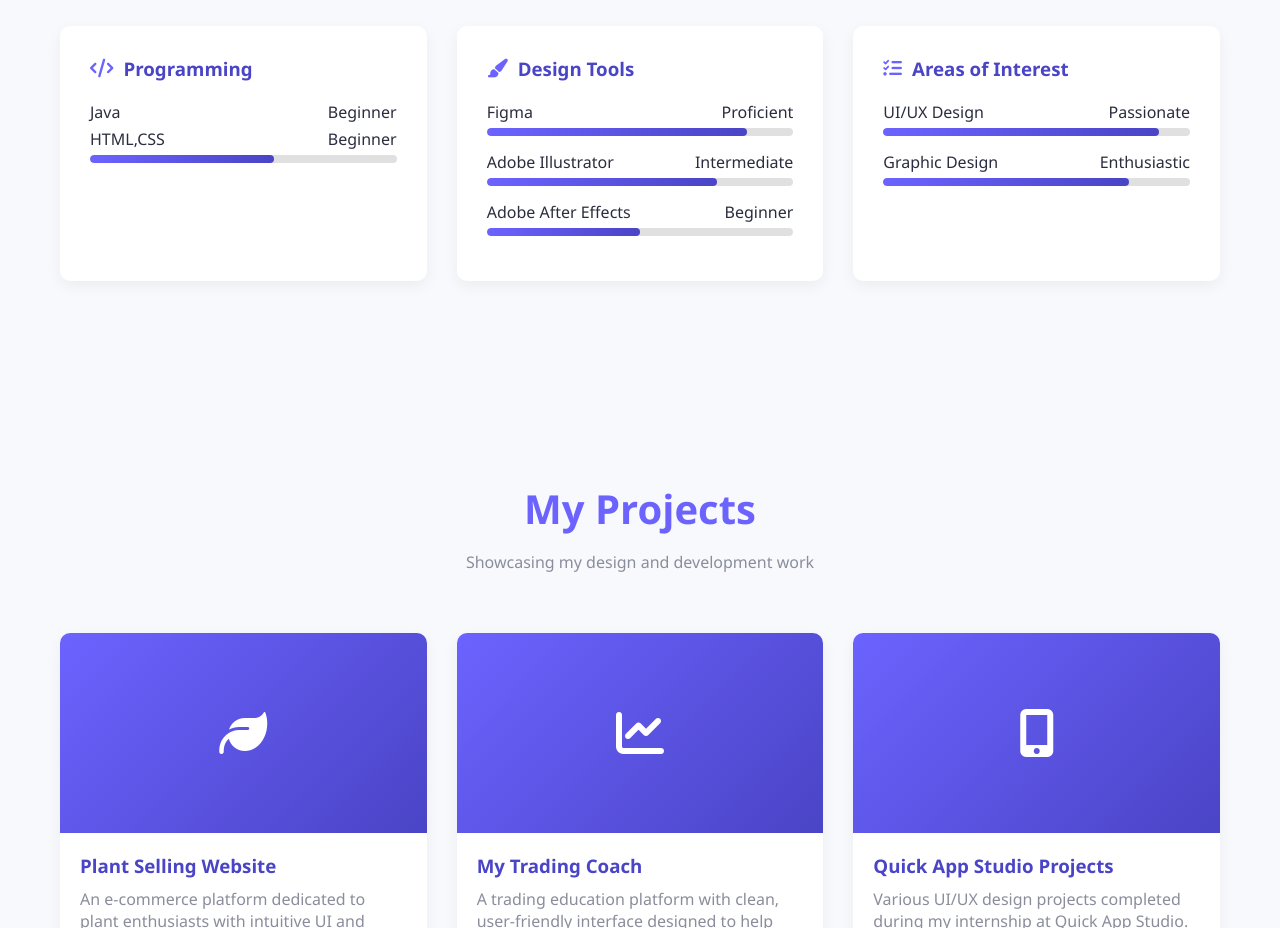
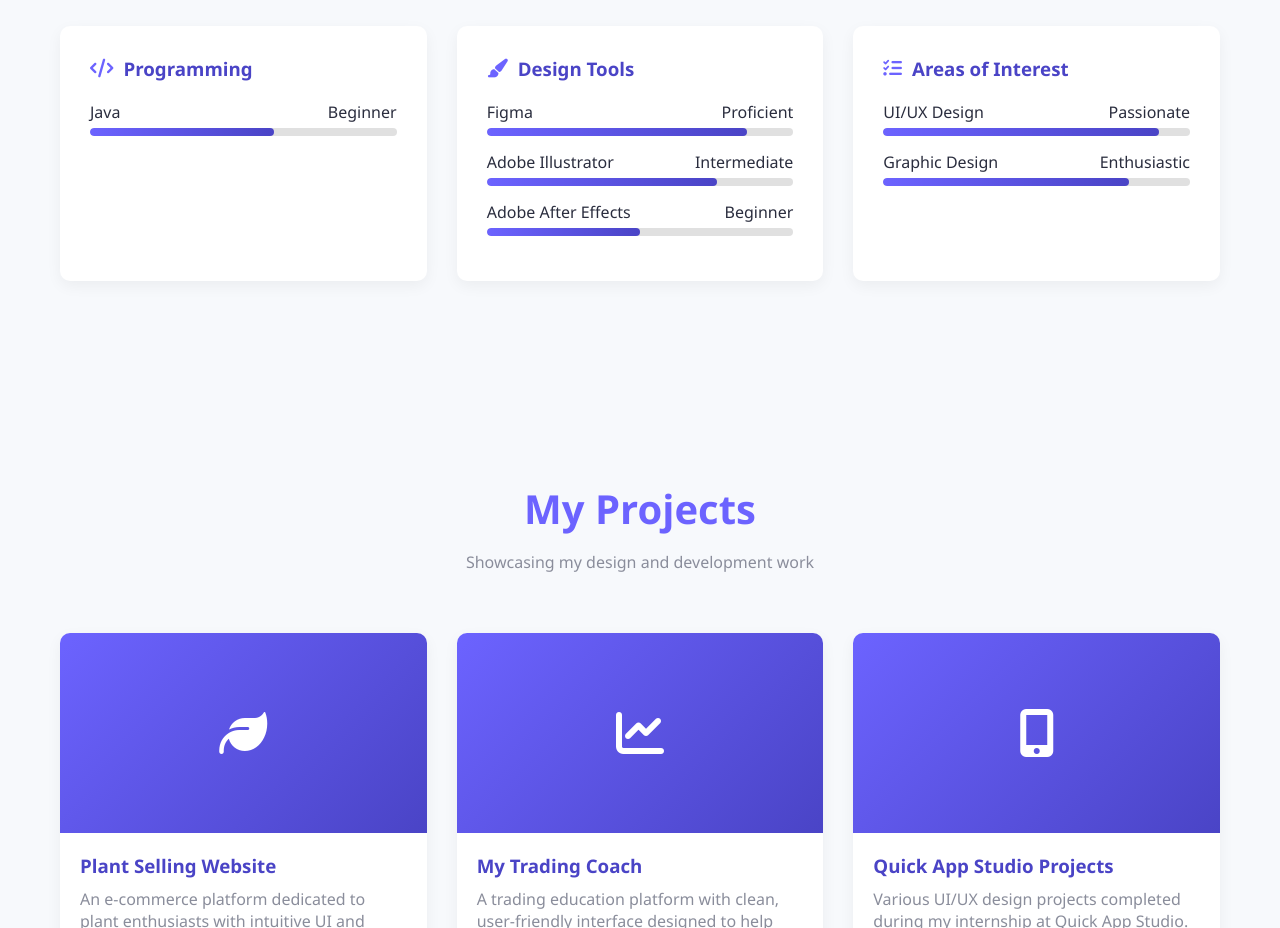
Before and after one commit to Karthick0602/Karthiick06.github.io, a plain HTML site: page index.html in a window 1280 px wide. Shown: the part 3020-3948 px from the top of the page. Drawn offline with nearby package versions, Linux system fonts and the light colour scheme.

Commit message:
Update index.html

```diff
--- a/index.html
+++ b/index.html
@@ -626,10 +626,6 @@
                             <span>Java</span>
                             <span>Beginner</span>
                         </div>
-                        <div class="skill-info">
-                            <span>HTML,CSS</span>
-                            <span>Beginner</span>
-                        </div>
                         <div class="skill-bar">
                             <div class="skill-progress" data-width="60"></div>
                         </div>
```
